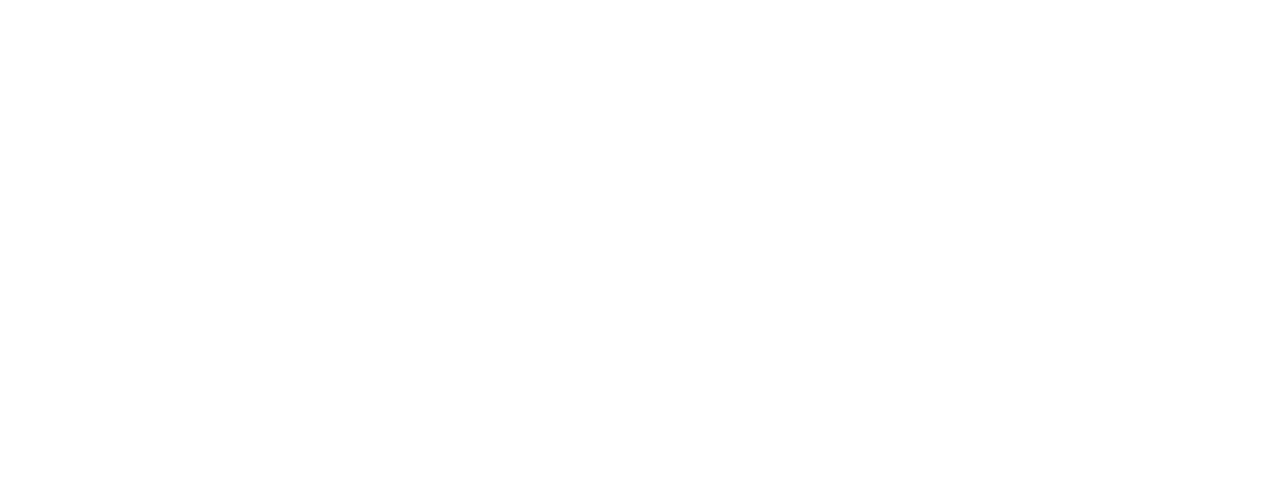
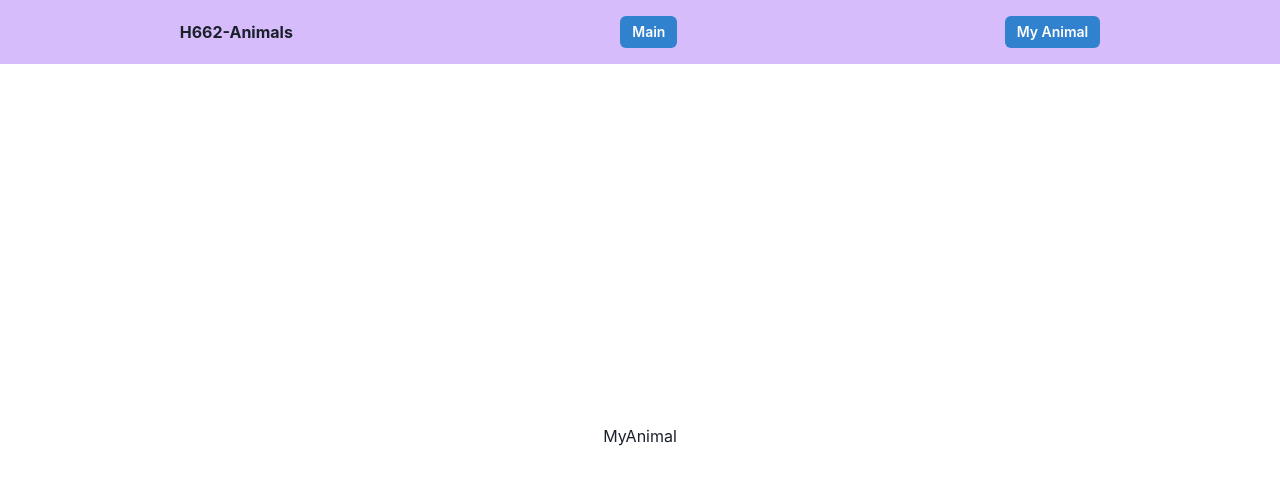
Before and after one commit to Yumin2019/contracts, a React (Create React App) app in the folder front/: page /my-animal in a window 1280 px wide. Before the commit this address had no page. Shown: the top 484 px of the page. Built offline with nearby package versions, Linux system fonts and the light colour scheme; what web3 would draw is missing.

Commit message:
feat: 상단 헤더 레이아웃 추가

```diff
--- a/front/src/App.tsx
+++ b/front/src/App.tsx
@@ -2,6 +2,8 @@
 import "./App.css";
 import { ChakraProvider } from "@chakra-ui/react";
 import { BrowserRouter, Routes, Route } from "react-router-dom";
+import Layout from "./components/Layout";
+import MyAnimal from "./routes/my-animal";
 import Main from "./routes/main";
 
 function App() {
@@ -29,9 +31,12 @@
   return (
     <ChakraProvider>
       <BrowserRouter>
-        <Routes>
-          <Route path="/" element={<Main account={account} />} />
-        </Routes>
+        <Layout>
+          <Routes>
+            <Route path="/" element={<Main account={account} />} />
+            <Route path="my-animal" element={<MyAnimal account={account} />} />
+          </Routes>
+        </Layout>
       </BrowserRouter>
     </ChakraProvider>
   );
--- /dev/null
+++ b/front/src/components/Layout.tsx
@@ -0,0 +1,44 @@
+import React, { FC } from "react";
+import { Flex, Stack, Box, Text, Button } from "@chakra-ui/react";
+import { Link } from "react-router-dom";
+
+interface LayoutProps {
+  children: React.ReactNode;
+}
+
+const Layout: FC<LayoutProps> = ({ children }) => {
+  return (
+    <Stack h="100vh">
+      <Flex
+        bg="purple.200"
+        p={4}
+        justifyContent="space-around"
+        alignItems="center"
+      >
+        <Box>
+          <Text fontWeight="bold">H662-Animals</Text>
+        </Box>
+        <Link to="/">
+          <Button size="sm" colorScheme="blue">
+            Main
+          </Button>
+        </Link>
+        <Link to="my-animal">
+          <Button size="sm" colorScheme="blue">
+            My Animal
+          </Button>
+        </Link>
+      </Flex>
+      <Flex
+        direction="column"
+        h="full"
+        justifyContent="center"
+        alignItems="center"
+      >
+        {children}
+      </Flex>
+    </Stack>
+  );
+};
+
+export default Layout;
--- /dev/null
+++ b/front/src/routes/my-animal.tsx
@@ -0,0 +1,11 @@
+import React, { FC } from "react";
+
+interface MyAnimalProps {
+  account?: string;
+}
+
+const MyAnimal: FC<MyAnimalProps> = () => {
+  return <div>MyAnimal</div>;
+};
+
+export default MyAnimal;
```
